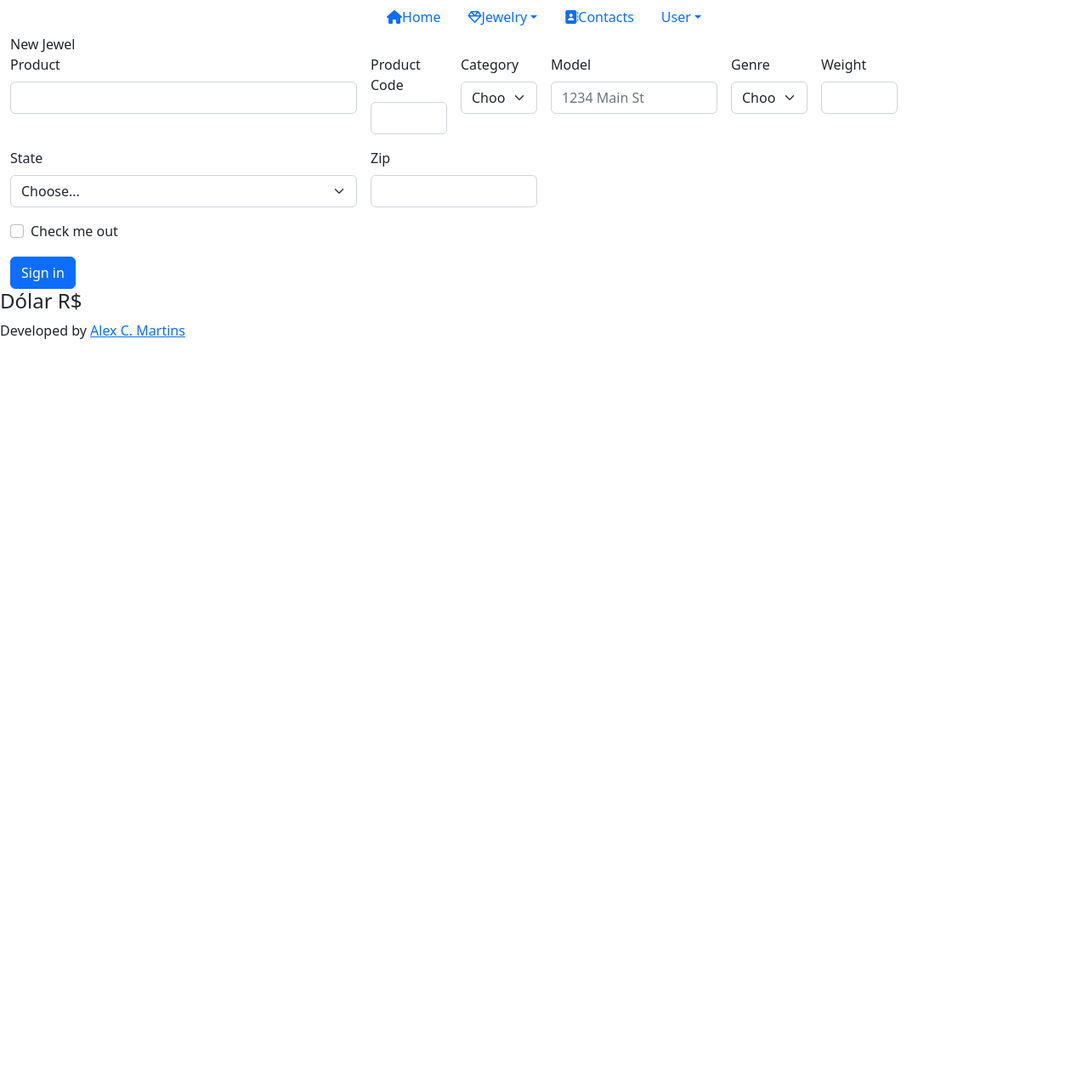
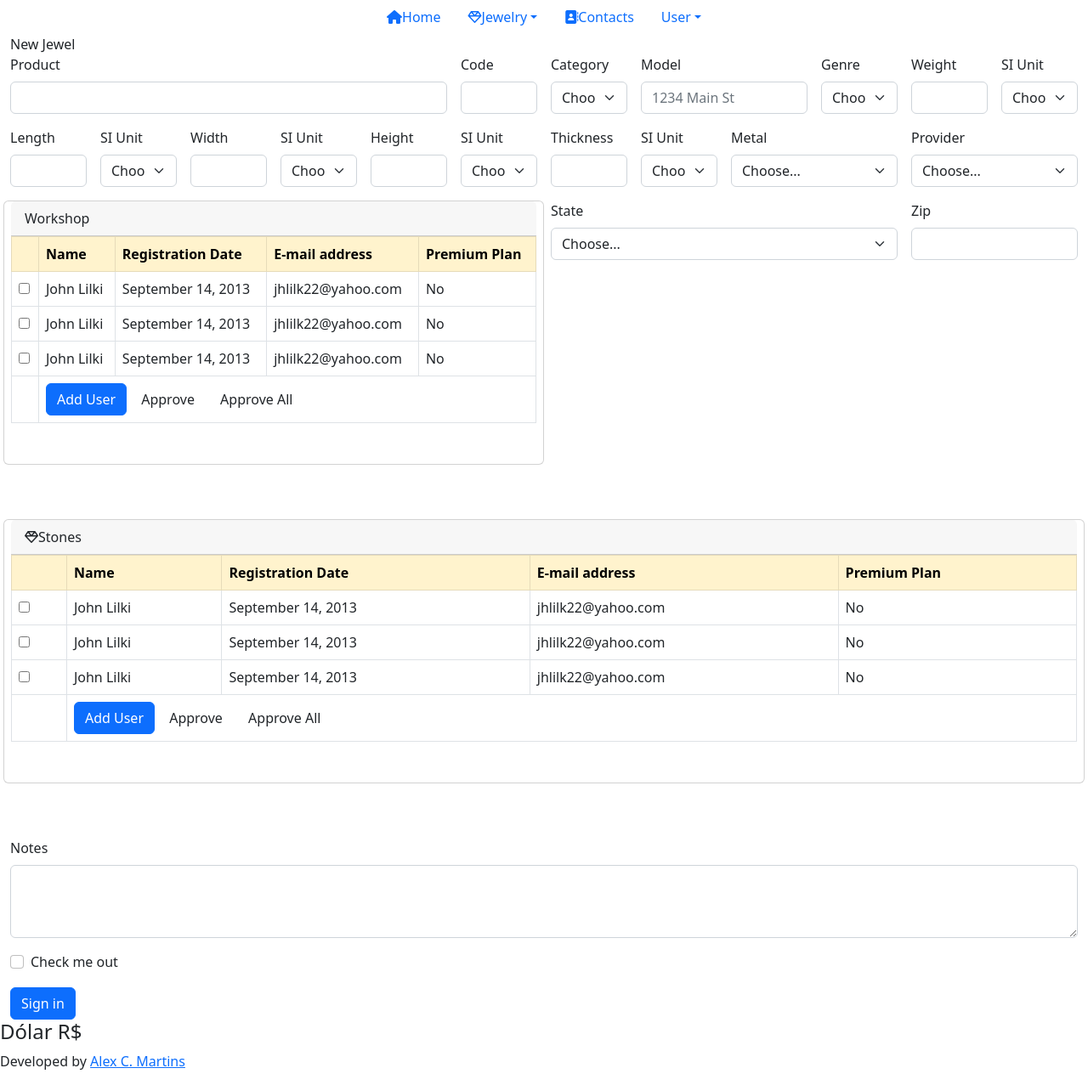
Before and after one commit to alexcmartins/app_joias, a Django app: page /newjewel/ in a window 1280 px wide. Shown: the whole page at 85% size. Before the commit the page ends 399 px from the top, so only its background shows below. Run offline with Django 4.2, Linux system fonts and the light colour scheme.

Commit message:
edit layout newjewel

```diff
--- a/jewelry/templates/jewelry/pages/newjewel.html
+++ b/jewelry/templates/jewelry/pages/newjewel.html
@@ -2,67 +2,6 @@
 
 {% block content %}
 <div class="container-main">
-    <span>New Jewel</span>
-    <form class="row g-3">
-        <div class="col-md-4">
-            <label for="inputProduct" class="form-label">Product</label>
-            <input type="text" class="form-control" id="inputProduct">
-        </div>
-        <div class="col-md-1">
-            <label for="inputProductCode" class="form-label">Product Code</label>
-            <input type="text" class="form-control" id="inputProductCode">
-        </div>
-        <div class="col-sm-1">
-            <label for="inputCategory" class="form-label">Category</label>
-            <select id="inputCategory" class="form-select">
-                <option selected>Choose...</option>
-                <option value="Ring">Ring</option>
-                <option value="Earring">Earring</option>
-                <option value="Necklace">Necklace</option>
-                <option value="Bracelet">Bracelet</option>
-                <option value="Alliance">Alliance</option>
-                <option value="1/2_Alliance">1/2 Alliance</option>
-            </select>
-        </div>
-        <div class="col-md-2">
-            <label for="inputModel" class="form-label">Model</label>
-            <input type="text" class="form-control" id="inputModel" placeholder="1234 Main St">
-        </div>
-        <div class="col-md-1">
-            <label for="inputGenre" class="form-label">Genre</label>
-            <select id="inputCategory" class="form-select">
-                <option selected>Choose...</option>
-                <option value="Man">Man</option>
-                <option value="Women">Women</option>
-                <option value="Unisex">Unisex</option>
-            </select>
-        </div>
-        <div class="col-md-1">
-            <label for="inputWeight" class="form-label">Weight</label>
-            <input type="text" class="form-control" id="inputWeight">
-        </div>
-        <div class="col-md-4">
-            <label for="inputState" class="form-label">State</label>
-            <select id="inputState" class="form-select">
-                <option selected>Choose...</option>
-                <option>...</option>
-            </select>
-        </div>
-        <div class="col-md-2">
-            <label for="inputZip" class="form-label">Zip</label>
-            <input type="text" class="form-control" id="inputZip">
-        </div>
-        <div class="col-12">
-            <div class="form-check">
-                <input class="form-check-input" type="checkbox" id="gridCheck">
-                <label class="form-check-label" for="gridCheck">
-                    Check me out
-                </label>
-            </div>
-        </div>
-        <div class="col-12">
-            <button type="submit" class="btn btn-primary">Sign in</button>
-        </div>
-    </form>
+    {% include 'jewelry/partials/formjewel.html' %}
 </div>
 {% endblock content %}
--- /dev/null
+++ b/jewelry/templates/jewelry/partials/formjewel.html
@@ -0,0 +1,299 @@
+<span>New Jewel</span>
+<form class="row g-3">
+    <div class="col-md-5">
+        <label for="inputProduct" class="form-label">Product</label>
+        <input type="text" class="form-control" id="inputProduct">
+    </div>
+    <div class="col-md-1">
+        <label for="inputProductCode" class="form-label">Code</label>
+        <input type="text" class="form-control" id="inputProductCode">
+    </div>
+    <div class="col-sm-1">
+        <label for="inputCategory" class="form-label">Category</label>
+        <select id="inputCategory" class="form-select">
+            <option value="" selected>Choose...</option>
+            <option value="Ring">Ring</option>
+            <option value="Earring">Earring</option>
+            <option value="Necklace">Necklace</option>
+            <option value="Bracelet">Bracelet</option>
+            <option value="Alliance">Alliance</option>
+            <option value="1/2_Alliance">1/2 Alliance</option>
+        </select>
+    </div>
+    <div class="col-md-2">
+        <label for="inputModel" class="form-label">Model</label>
+        <input type="text" class="form-control" id="inputModel" placeholder="1234 Main St">
+    </div>
+    <div class="col-md-1">
+        <label for="inputGenre" class="form-label">Genre</label>
+        <select id="inputCategory" class="form-select">
+            <option value="" selected>Choose...</option>
+            <option value="Man">Man</option>
+            <option value="Women">Women</option>
+            <option value="Unisex">Unisex</option>
+        </select>
+    </div>
+    <div class="col-md-1">
+        <label for="inputWeight" class="form-label">Weight</label>
+        <input type="text" class="form-control" id="inputWeight">
+    </div>
+    <div class="col-md-1">
+        <label for="inputSIUnit" class="form-label">SI Unit</label>
+        <select id="inputSIUnit" class="form-select">
+            <option value="" selected>Choose...</option>
+            <option value="18K">18K</option>
+            <option value="Ouro 750">Ouro 750</option>
+            <option value="gr">gr</option>
+            <option value="mg">mg</option>
+            <option value="ct">ct</option>
+            <option value="pontos">pontos</option>
+            <option value="mm">mm</option>
+        </select>
+    </div>
+    <div class="col-md-1">
+        <label for="inputLength" class="form-label">Length</label>
+        <input type="text" class="form-control" id="inputLength">
+    </div>
+    <div class="col-md-1">
+        <label for="inputSIUnit" class="form-label">SI Unit</label>
+        <select id="inputSIUnit" class="form-select">
+            <option value="" selected>Choose...</option>
+            <option value="18K">18K</option>
+            <option value="Ouro 750">Ouro 750</option>
+            <option value="gr">gr</option>
+            <option value="mg">mg</option>
+            <option value="ct">ct</option>
+            <option value="pontos">pontos</option>
+            <option value="mm">mm</option>
+        </select>
+    </div>
+    <div class="col-md-1">
+        <label for="inputWidth" class="form-label">Width</label>
+        <input type="text" class="form-control" id="inputWidth">
+    </div>
+    <div class="col-md-1">
+        <label for="inputSIUnit" class="form-label">SI Unit</label>
+        <select id="inputSIUnit" class="form-select">
+            <option value="" selected>Choose...</option>
+            <option value="18K">18K</option>
+            <option value="Ouro 750">Ouro 750</option>
+            <option value="gr">gr</option>
+            <option value="mg">mg</option>
+            <option value="ct">ct</option>
+            <option value="pontos">pontos</option>
+            <option value="mm">mm</option>
+        </select>
+    </div>
+    <div class="col-md-1">
+        <label for="inputHeight" class="form-label">Height</label>
+        <input type="text" class="form-control" id="inputHeight">
+    </div>
+    <div class="col-md-1">
+        <label for="inputSIUnit" class="form-label">SI Unit</label>
+        <select id="inputSIUnit" class="form-select">
+            <option value="" selected>Choose...</option>
+            <option value="18K">18K</option>
+            <option value="Ouro 750">Ouro 750</option>
+            <option value="gr">gr</option>
+            <option value="mg">mg</option>
+            <option value="ct">ct</option>
+            <option value="pontos">pontos</option>
+            <option value="mm">mm</option>
+        </select>
+    </div>
+    <div class="col-md-1">
+        <label for="inputThickness" class="form-label">Thickness</label>
+        <input type="text" class="form-control" id="inputThickness">
+    </div>
+    <div class="col-md-1">
+        <label for="inputSIUnit" class="form-label">SI Unit</label>
+        <select id="inputSIUnit" class="form-select">
+            <option value="" selected>Choose...</option>
+            <option value="18K">18K</option>
+            <option value="Ouro 750">Ouro 750</option>
+            <option value="gr">gr</option>
+            <option value="mg">mg</option>
+            <option value="ct">ct</option>
+            <option value="pontos">pontos</option>
+            <option value="mm">mm</option>
+        </select>
+    </div>
+    <div class="col-md-2">
+        <label for="inputMetal" class="form-label">Metal</label>
+        <select id="inputMetal" class="form-select">
+            <option value="" selected>Choose...</option>
+            <option value="Ouro 750 Amarelo">Ouro 750 Amarelo</option>
+            <option value="Ouro 750 Branco">Ouro 750 Branco</option>
+            <option value="Ouro 750 Rose">Ouro 750 Rose</option>
+            <option value="Ouro 750 A/B/R">Ouro 750 A/B/R</option>
+            <option value="Ouro 750 A/B">Ouro 750 A/B</option>
+            <option value="Ouro 750 A/R">Ouro 750 A/R</option>
+            <option value="Ouro 750 B/R">Ouro 750 B/R</option>
+        </select>
+    </div>
+    <div class="col-md-2">
+        <label for="inputProvider" class="form-label">Provider</label>
+        <select id="inputProvider" class="form-select">
+            <option value="" selected>Choose...</option>
+            <option value="Provider1">Provider1</option>
+            <option value="Provider2">Provider2</option>
+            <option value="Provider3">Provider3</option>
+        </select>
+    </div>
+    <div class="card mb-5" style="max-width: 50%;">
+        <div class="card-header">Workshop</div>
+        <div class="card-block p-0">
+            <table class="table table-bordered table-definition mb-5">
+                <thead class="table-warning ">
+                    <tr>
+                        <th></th>
+                        <th>Name</th>
+                        <th>Registration Date</th>
+                        <th>E-mail address</th>
+                        <th>Premium Plan</th>
+                    </tr>
+                </thead>
+                <tbody>
+                    <tr>
+                        <td>
+                            <label class="custom-control custom-checkbox">
+                                <input type="checkbox" class="custom-control-input">
+                                <span class="custom-control-indicator"></span>
+                            </label>
+                        </td>
+                        <td>John Lilki</td>
+                        <td>September 14, 2013</td>
+                        <td>jhlilk22@yahoo.com</td>
+                        <td>No</td>
+                    </tr>
+                    <tr>
+                        <td>
+                            <label class="custom-control custom-checkbox">
+                                <input type="checkbox" class="custom-control-input">
+                                <span class="custom-control-indicator"></span>
+                            </label>
+                        </td>
+                        <td>John Lilki</td>
+                        <td>September 14, 2013</td>
+                        <td>jhlilk22@yahoo.com</td>
+                        <td>No</td>
+                    </tr>
+                    <tr>
+                        <td>
+                            <label class="custom-control custom-checkbox">
+                                <input type="checkbox" class="custom-control-input">
+                                <span class="custom-control-indicator"></span>
+                            </label>
+                        </td>
+                        <td>John Lilki</td>
+                        <td>September 14, 2013</td>
+                        <td>jhlilk22@yahoo.com</td>
+                        <td>No</td>
+                    </tr>
+                </tbody>
+                <tfoot>
+                    <tr>
+                        <th></th>
+                        <th colspan="4">
+                            <button class="btn btn-primary float-right">Add User</button>
+                            <button class="btn btn-default">Approve</button>
+                            <button class="btn btn-default">Approve All</button>
+                        </th>
+                    </tr>
+                </tfoot>
+            </table>
+        </div>
+    </div>
+    <div class="col-md-4">
+        <label for="inputState" class="form-label">State</label>
+        <select id="inputState" class="form-select">
+            <option value="" selected>Choose...</option>
+            <option value="Provider1">Provider1</option>
+            <option value="Provider2">Provider2</option>
+            <option value="Provider3">Provider3</option>
+        </select>
+    </div>
+    <div class="col-md-2">
+        <label for="inputZip" class="form-label">Zip</label>
+        <input type="text" class="form-control" id="inputZip">
+    </div>
+    <div class="card mb-5">
+        <div class="card-header"><i class="fa-regular fa-gem"></i>Stones</div>
+        <div class="card-block p-0">
+            <table class="table table-bordered table-definition mb-5">
+                <thead class="table-warning ">
+                    <tr>
+                        <th></th>
+                        <th>Name</th>
+                        <th>Registration Date</th>
+                        <th>E-mail address</th>
+                        <th>Premium Plan</th>
+                    </tr>
+                </thead>
+                <tbody>
+                    <tr>
+                        <td>
+                            <label class="custom-control custom-checkbox">
+                                <input type="checkbox" class="custom-control-input">
+                                <span class="custom-control-indicator"></span>
+                            </label>
+                        </td>
+                        <td>John Lilki</td>
+                        <td>September 14, 2013</td>
+                        <td>jhlilk22@yahoo.com</td>
+                        <td>No</td>
+                    </tr>
+                    <tr>
+                        <td>
+                            <label class="custom-control custom-checkbox">
+                                <input type="checkbox" class="custom-control-input">
+                                <span class="custom-control-indicator"></span>
+                            </label>
+                        </td>
+                        <td>John Lilki</td>
+                        <td>September 14, 2013</td>
+                        <td>jhlilk22@yahoo.com</td>
+                        <td>No</td>
+                    </tr>
+                    <tr>
+                        <td>
+                            <label class="custom-control custom-checkbox">
+                                <input type="checkbox" class="custom-control-input">
+                                <span class="custom-control-indicator"></span>
+                            </label>
+                        </td>
+                        <td>John Lilki</td>
+                        <td>September 14, 2013</td>
+                        <td>jhlilk22@yahoo.com</td>
+                        <td>No</td>
+                    </tr>
+                </tbody>
+                <tfoot>
+                    <tr>
+                        <th></th>
+                        <th colspan="4">
+                            <button class="btn btn-primary float-right">Add User</button>
+                            <button class="btn btn-default">Approve</button>
+                            <button class="btn btn-default">Approve All</button>
+                        </th>
+                    </tr>
+                </tfoot>
+            </table>
+        </div>
+    </div>
+    <div class="col-mb-3">
+        <label for="exampleFormControlTextarea1" class="form-label"><i class="fa-regular fa-note"></i>Notes</label>
+        <textarea class="form-control" id="exampleFormControlTextarea1" rows="3"></textarea>
+    </div>
+    <div class="col-12">
+        <div class="form-check">
+            <input class="form-check-input" type="checkbox" id="gridCheck">
+            <label class="form-check-label" for="gridCheck">
+                Check me out
+            </label>
+        </div>
+    </div>
+    <div class="col-12">
+        <button type="submit" class="btn btn-primary">Sign in</button>
+    </div>
+</form>
```
